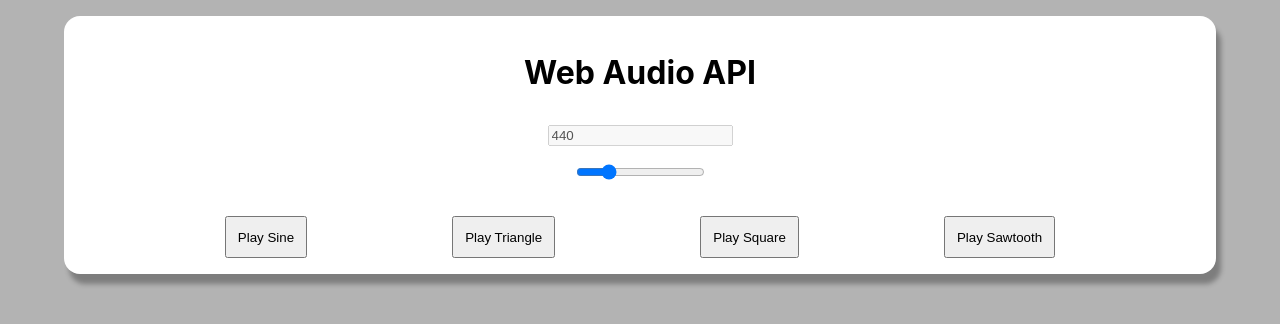
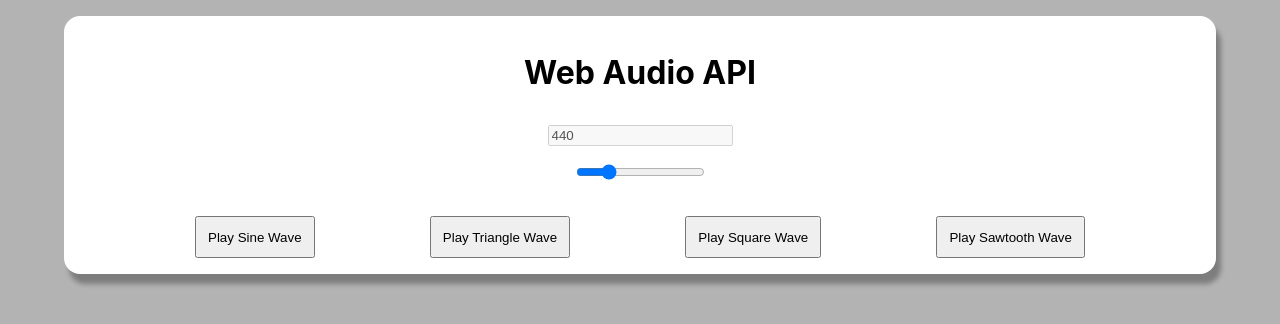
Before and after one commit to mastapegs/web-audio-api-test, a Next.js app: page / in a window 1280 px wide. Shown: the top 324 px of the page. Built offline with nearby package versions, Linux system fonts and the light colour scheme.

Commit message:
feat: adjust button verbiage

```diff
--- a/pages/index.tsx
+++ b/pages/index.tsx
@@ -52,10 +52,10 @@ const HomePage = () => {
         </div>
       </div>
       <div className={styles.btnContainer}>
-        <button className={styles.btn} onClick={() => playSine(frequency)}>Play Sine</button>
-        <button className={styles.btn} onClick={() => playTriangle(frequency)}>Play Triangle</button>
-        <button className={styles.btn} onClick={() => playSquare(frequency)}>Play Square</button>
-        <button className={styles.btn} onClick={() => playSawtooth(frequency)}>Play Sawtooth</button>
+        <button className={styles.btn} onClick={() => playSine(frequency)}>Play Sine Wave</button>
+        <button className={styles.btn} onClick={() => playTriangle(frequency)}>Play Triangle Wave</button>
+        <button className={styles.btn} onClick={() => playSquare(frequency)}>Play Square Wave</button>
+        <button className={styles.btn} onClick={() => playSawtooth(frequency)}>Play Sawtooth Wave</button>
       </div>
     </div>
   )
```
